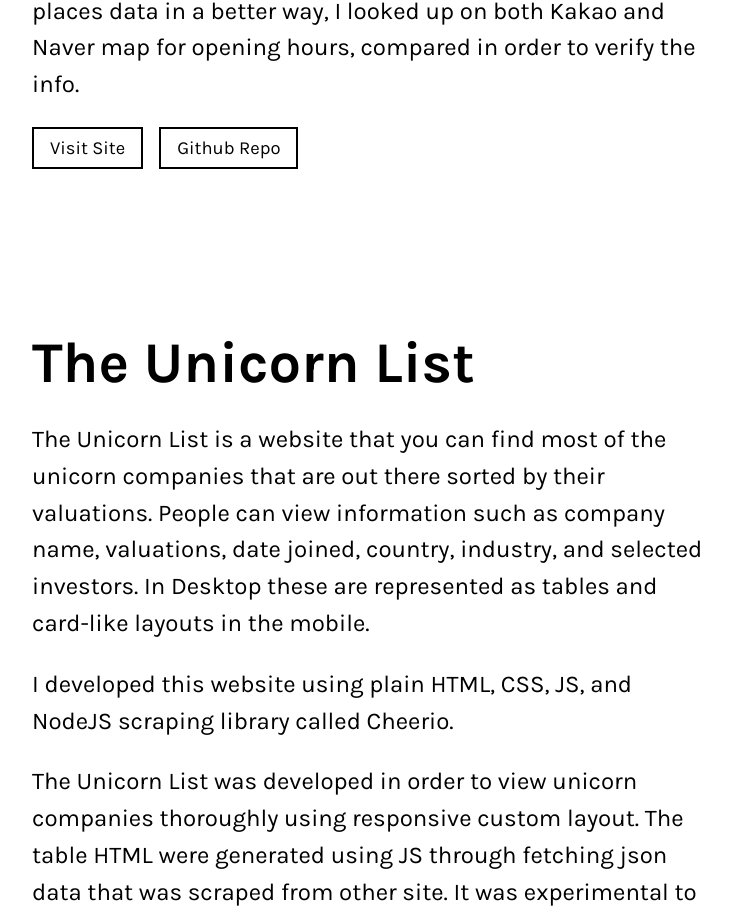
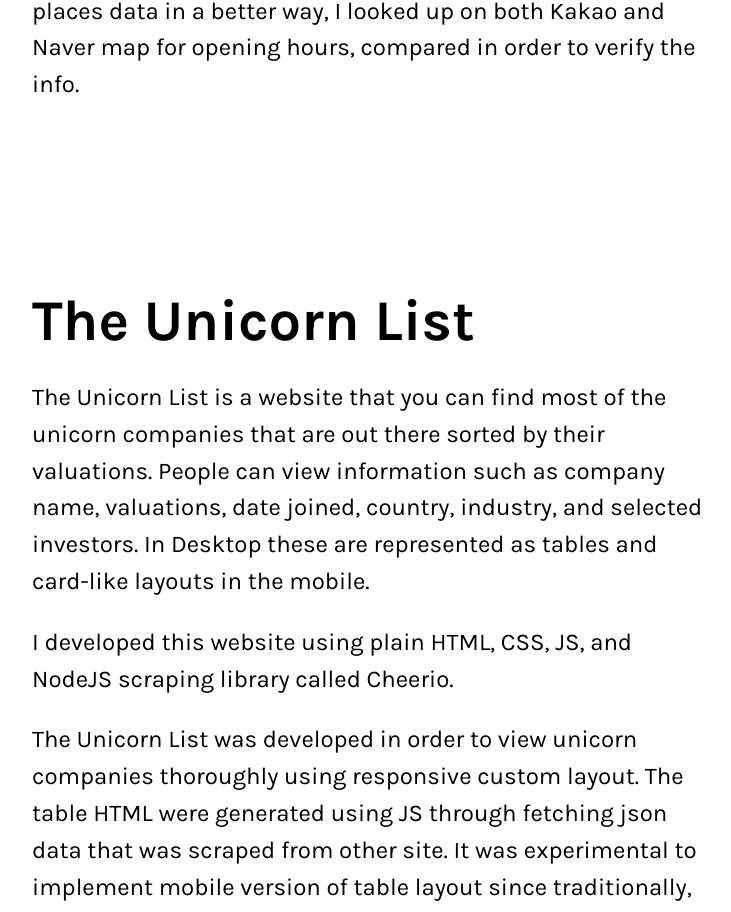
Before and after one commit to tac0de/portfolio, a React (Create React App) app: page / in a window 1280 px wide. Shown: the part 3414-4326 px from the top of the page, without its empty margins (272-1003 px from the left). Built offline with nearby package versions, Linux system fonts and the light colour scheme.

Commit message:
Seoul Owl site link is not available

```diff
--- a/src/components/Section.js
+++ b/src/components/Section.js
@@ -35,7 +35,7 @@ function Section({
               </li>
             )}
           </ul>
-          {!isRepo && (
+          {!isRepo && title !== "Seoul Owl" && (
             <div className="image-wrapper">
               <img src="./gifs/goodquotes_01.gif" alt="Good Quotes Gif 1" />
               <img src="./gifs/goodquotes_02.gif" alt="Good Quotes Gif 2" />
--- a/src/utils/variables.js
+++ b/src/utils/variables.js
@@ -56,7 +56,7 @@ export const sectionContent = {
     // Freestyle Rap Coach Development Story
     "Freestyle Rap Coach was built in suggestion of my older brother since he was into rap music. I benchmarked a similar site and tried to design neatly. Functional code was hard because I was not good at web development at that time and dealing with JS timer and if/else statement used to create dropdown selection button came to me as confusion. I grabbed words in multiple languages from Bitcoin related Github repository.",
   ],
-  link: ["", "seoulowl", "theunicornlist", "freestylerapcoach"],
+  link: ["", "", "theunicornlist", "freestylerapcoach"],
 };
 
 export const sections = [0, 1, 2, 3].map((i) => (
```
